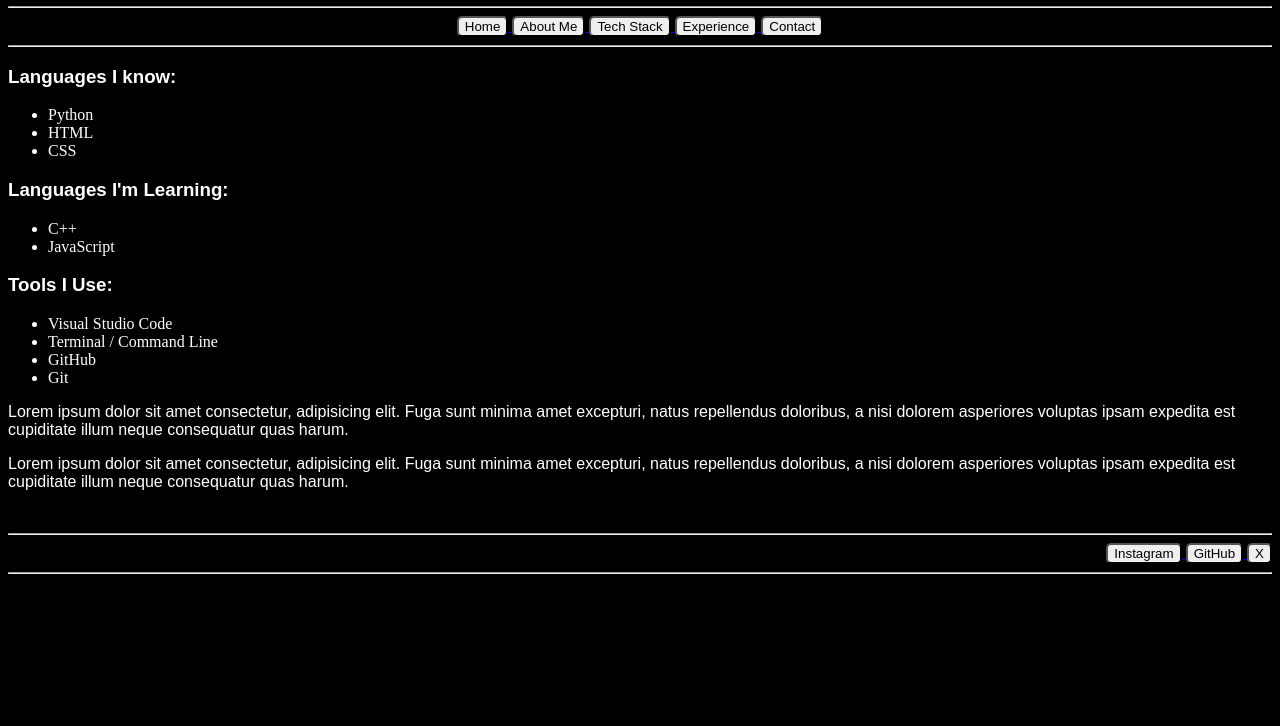
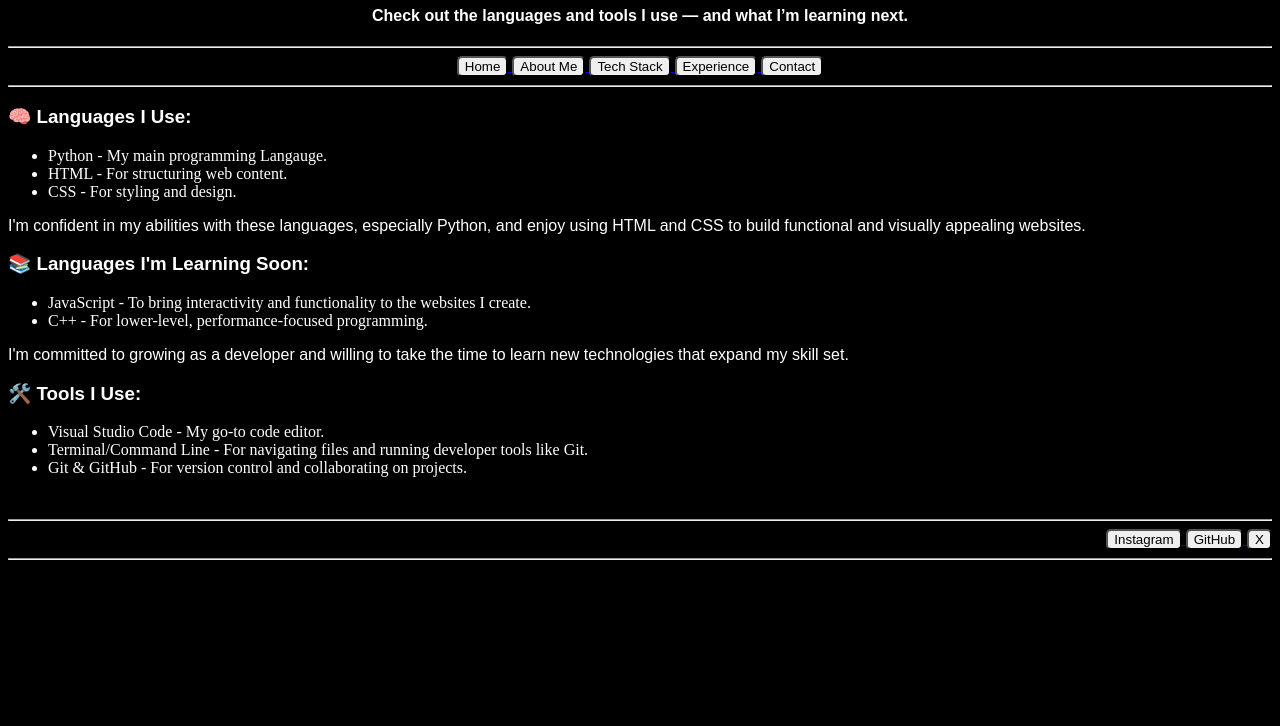
Before and after one commit to Otwiine/website, a plain HTML site: page Site 1/page3.html in a window 1280 px wide. Shown: the part 74-800 px from the top of the page. Drawn offline with Linux system fonts and the light colour scheme.

Commit message:
Removed Placeholders

```diff
--- a/Site 1/page3.html
+++ b/Site 1/page3.html
@@ -11,7 +11,8 @@
 
 <body>
 
-    <h1 align="center">Tech Stack</h1>
+    <h1 align="center"> 💻 Tech Stack</h1>
+    <h4 align="center">Check out the languages and tools I use — and what I’m learning next.</h4>
     <hr>
         <div align="center">
             <a href="index.html" target="_self" title="Home">
@@ -36,29 +37,29 @@
         </div>
     <hr>
 
-    <h3>Languages I know:</h3>
+    <h3>🧠 Languages I Use:</h3>
     <ul>
-        <li>Python</li>
-        <li>HTML</li>
-        <li>CSS</li>
+        <li>Python - My main programming Langauge.</li>
+        <li>HTML - For structuring web content.</li>
+        <li>CSS - For styling and design.</li>
+    </ul>
+    <p>I'm confident in my abilities with these languages, especially Python, and enjoy using HTML and CSS to build functional and visually appealing websites.</p>
+
+    <h3>📚 Languages I'm Learning Soon:</h3>
+    <ul>
+        <li>JavaScript - To bring interactivity and functionality to the websites I create.</li>
+        <li>C++ - For lower-level, performance-focused programming.</li>
+    </ul>
+    <p>I'm committed to growing as a developer and willing to take the time to learn new technologies that expand my skill set.</p>
+
+
+    <h3>🛠️  Tools I Use:</h3>
+    <ul>
+        <li>Visual Studio Code - My go-to code editor.</li>
+        <li>Terminal/Command Line - For navigating files and running developer tools like Git.</li>
+        <li>Git & GitHub - For version control and collaborating on projects.</li>
     </ul>
 
-    <h3>Languages I'm Learning:</h3>
-    <ul>
-        <li>C++</li>
-        <li>JavaScript</li>
-    </ul>
-
-    <h3>Tools I Use:</h3>
-    <ul>
-        <li>Visual Studio Code</li>
-        <li>Terminal / Command Line</li>
-        <li>GitHub</li>
-        <li>Git</li>
-    </ul>
-
-    <p>Lorem ipsum dolor sit amet consectetur, adipisicing elit. Fuga sunt minima amet excepturi, natus repellendus doloribus, a nisi dolorem asperiores voluptas ipsam expedita est cupiditate illum neque consequatur quas harum.</p>
-    <p>Lorem ipsum dolor sit amet consectetur, adipisicing elit. Fuga sunt minima amet excepturi, natus repellendus doloribus, a nisi dolorem asperiores voluptas ipsam expedita est cupiditate illum neque consequatur quas harum.</p>
     <br>
 
     <hr>
```
